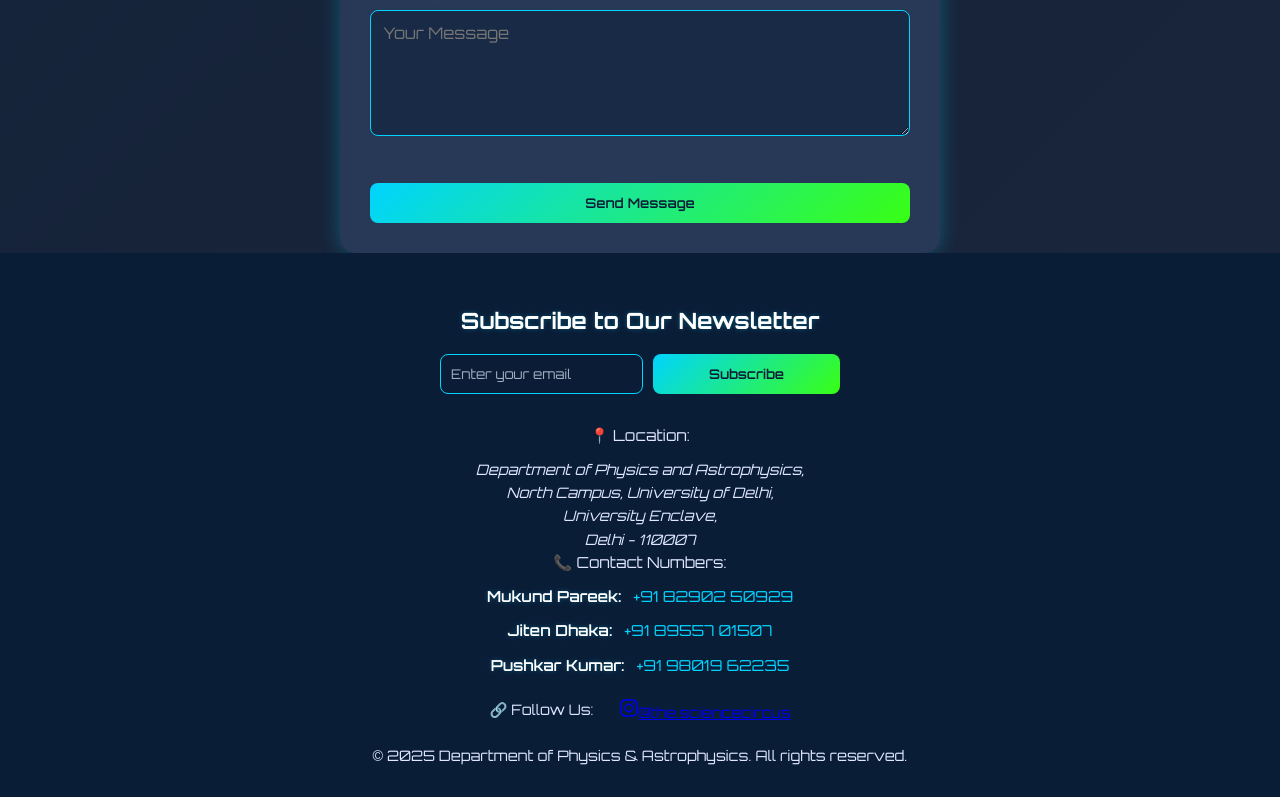
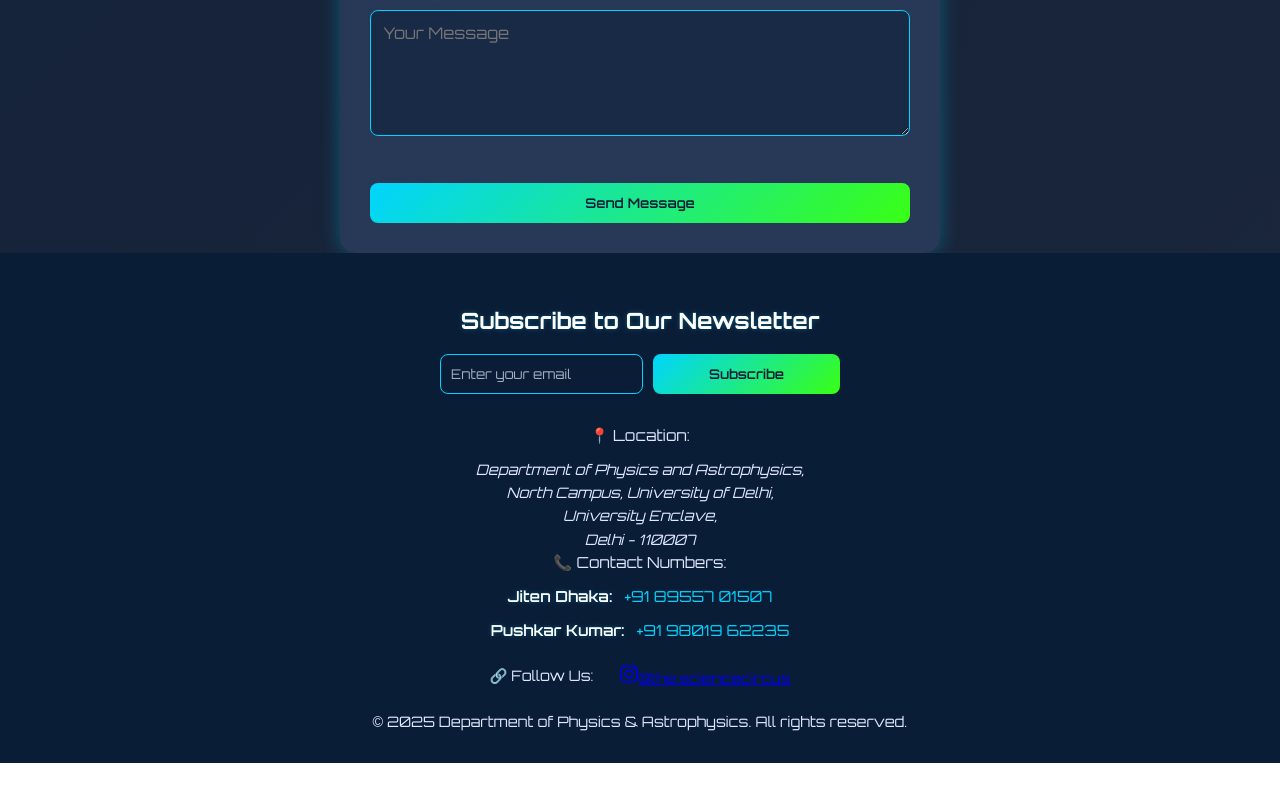
Before and after one commit to Jiten010/Science_Circus_Final, a React (Vite) app: page / in a window 1280 px wide. Shown: the part 4009-4806 px from the top of the page. After the commit the page ends 4772 px from the top, so only its background shows below. Built offline with nearby package versions, Linux system fonts and the light colour scheme.

Commit message:
Update Footer.jsx

```diff
--- a/src/components/Footer.jsx
+++ b/src/components/Footer.jsx
@@ -32,10 +32,6 @@ function Footer() {
           </address>
 
           <p className="font-semibold mb-1">📞 Contact Numbers:</p>
-
-          <p className="phone">
-            <strong>Mukund Pareek:</strong> <a href="tel:+918290250929">+91 82902 50929</a>
-          </p>
           <p className="phone">
             <strong>Jiten Dhaka:</strong> <a href="tel:+918955701507">+91 89557 01507</a>
           </p>
```
